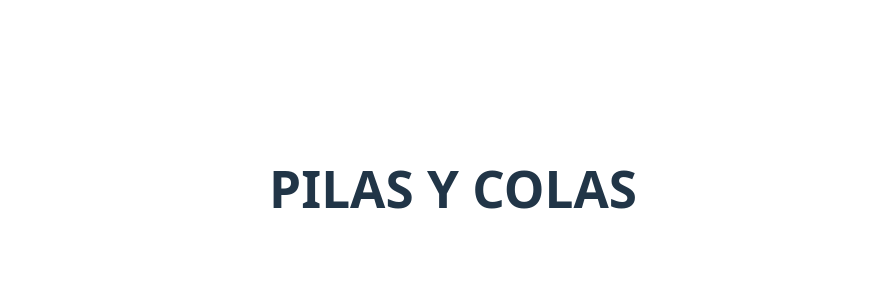
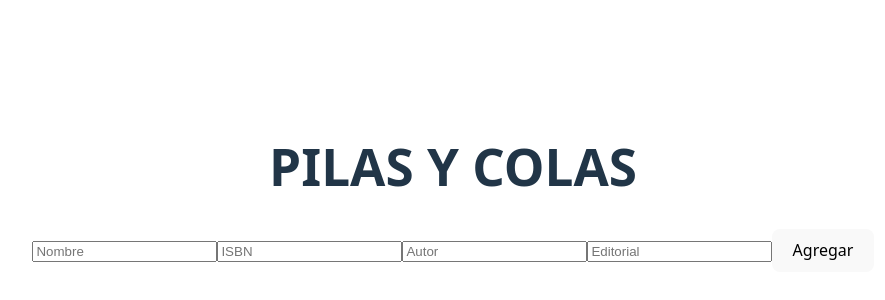
Before and after one commit to leiton05/Homeworks, a React (Vite) app: page / in a window 1280 px wide. Shown: the part 212-512 px from the top of the page, without its empty margins (187-1072 px from the left). Built offline with nearby package versions, Linux system fonts and the light colour scheme.

Commit message:
🚧Construction: Start initial app structuration

```diff
--- a/src/App.tsx
+++ b/src/App.tsx
@@ -1,9 +1,11 @@
 import './App.css'
+import { BookForm } from './components/BookForm'
 
 function App() {
   return (
     <>
       <h1>PILAS Y COLAS</h1>
+      <BookForm/>
     </>
   )
 }
```
